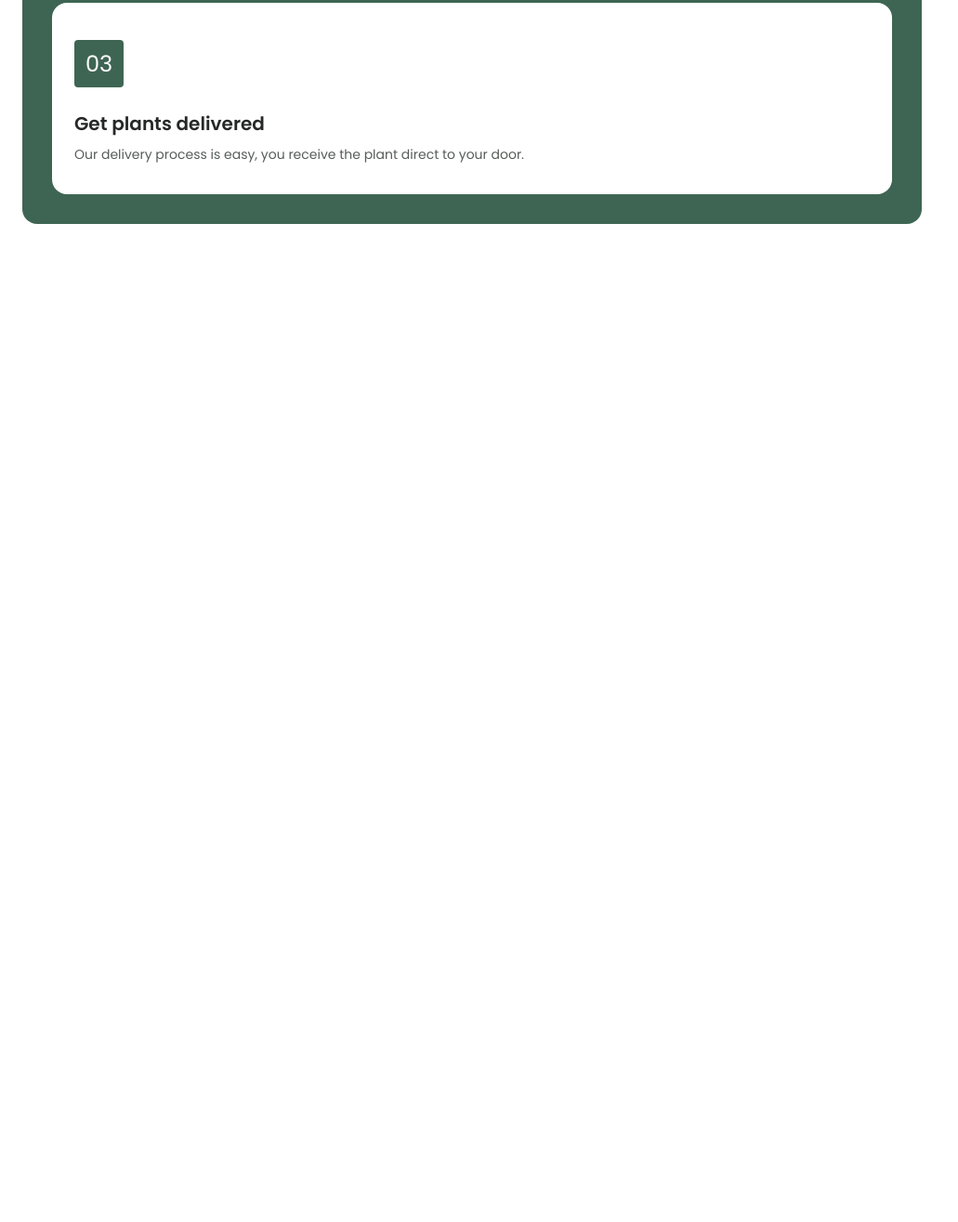
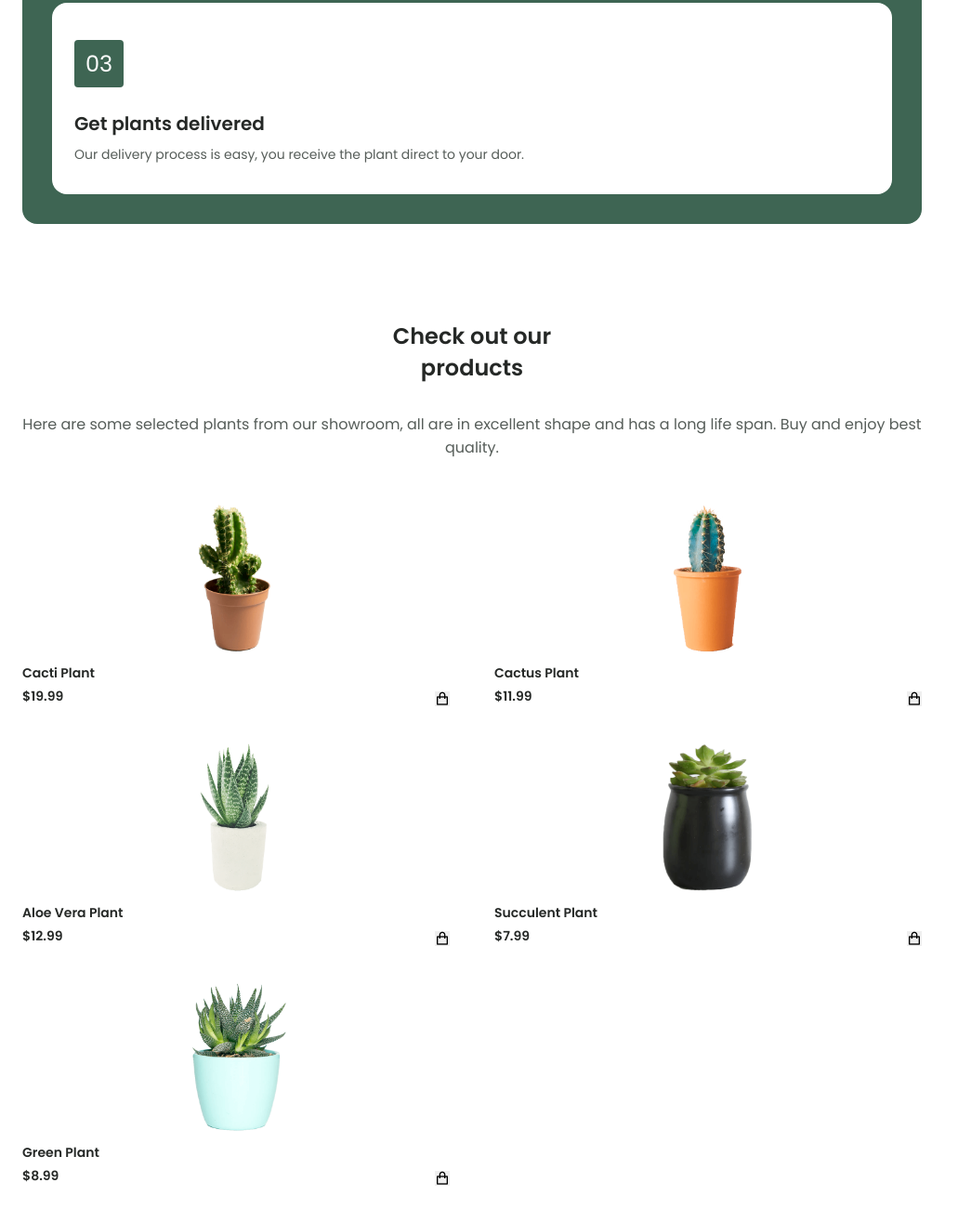
Before and after one commit to san-droid371/Plant-Responsive-Website, a plain HTML site: page index.html in a window 1280 px wide. Shown: the part 2468-3783 px from the top of the page at 93% size, without its empty margins (0-1031 px from the left). Before the commit the page ends 2829 px from the top, so only its background shows below. Drawn offline with nearby package versions, Linux system fonts and the light colour scheme.

Commit message:
Products styled

```diff
--- a/assets/css/style.css
+++ b/assets/css/style.css
@@ -381,9 +381,43 @@ the website, in dark theme
 .steps__card-description{
     font-size: var(--small-font-size);
 }
+.steps__card:hover .steps__card-number{
+    transform: translateY(-.25rem);
+}
 /*=============== PRODUCTS ===============*/
-
-
+.product__description{
+    text-align: center;
+}
+.product__container{
+    padding: 3rem 0;
+    grid-template-columns: repeat(2,1fr);
+    gap: 2.5rem 3rem;
+}
+.product__card{
+    display: grid;
+    position: relative;
+}
+.product__img{
+    position: relative;
+    width: 120px;
+    justify-self: center;
+    margin-bottom: var(--mb-0-75);
+    transition: .3s;
+}
+.product__title,
+.product__price{
+    font-size: var(--small-font-size);
+    font-weight: var(--font-semi-bold);
+    color: var(--title-color);
+}
+.product__title{
+    margin-bottom: .25rem;
+}
+.product__button{
+    position: absolute;
+    right: 0;
+    bottom: 0;
+}
 /*=============== QUESTIONS ===============*/
 
 
--- a/index.html
+++ b/index.html
@@ -154,6 +154,63 @@ trust our plant process and delivery service every time
             </div>
         </section>
         <!-- ==================== PRODUCTS ==================== -->
+        <section class="product section container" id="products">
+            <h2 class="section__title-center">
+                Check out our <br> products
+            </h2>
+
+            <p class="product__description">
+                Here are some selected plants from our showroom, all are in excellent
+                shape and has a long life span. Buy and enjoy best quality.
+            </p>
+            <div class="product__container grid">
+                <article class="product__card">
+                    <div class="product__circle"></div>
+                    <img src="assets/img/product1.png" alt="" class="product__img">
+                    <h3 class="product__title">Cacti Plant</h3>
+                    <span class="product__price">$19.99</span>
+                    <button class="button-flex product__button">
+                        <i class="ri-shopping-bag-line"></i>
+                    </button>
+                </article>
+                <article class="product__card">
+                    <div class="product__circle"></div>
+                    <img src="assets/img/product2.png" alt="" class="product__img">
+                    <h3 class="product__title">Cactus Plant</h3>
+                    <span class="product__price">$11.99</span>
+                    <button class="button-flex product__button">
+                        <i class="ri-shopping-bag-line"></i>
+                    </button>
+                </article>
+                <article class="product__card">
+                    <div class="product__circle"></div>
+                    <img src="assets/img/product3.png" alt="" class="product__img">
+                    <h3 class="product__title">Aloe Vera Plant</h3>
+                    <span class="product__price">$12.99</span>
+                    <button class="button-flex product__button">
+                        <i class="ri-shopping-bag-line"></i>
+                    </button>
+                </article>
+                <article class="product__card">
+                    <div class="product__circle"></div>
+                    <img src="assets/img/product4.png" alt="" class="product__img">
+                    <h3 class="product__title">Succulent Plant</h3>
+                    <span class="product__price">$7.99</span>
+                    <button class="button-flex product__button">
+                        <i class="ri-shopping-bag-line"></i>
+                    </button>
+                </article>
+                <article class="product__card">
+                    <div class="product__circle"></div>
+                    <img src="assets/img/product5.png" alt="" class="product__img">
+                    <h3 class="product__title">Green Plant</h3>
+                    <span class="product__price">$8.99</span>
+                    <button class="button-flex product__button">
+                        <i class="ri-shopping-bag-line"></i>
+                    </button>
+                </article>
+            </div>
+        </section>
     </main>
     <!-- --=============== FOOTER ====================-- -->
     <footer class="footer section"></footer>
```
